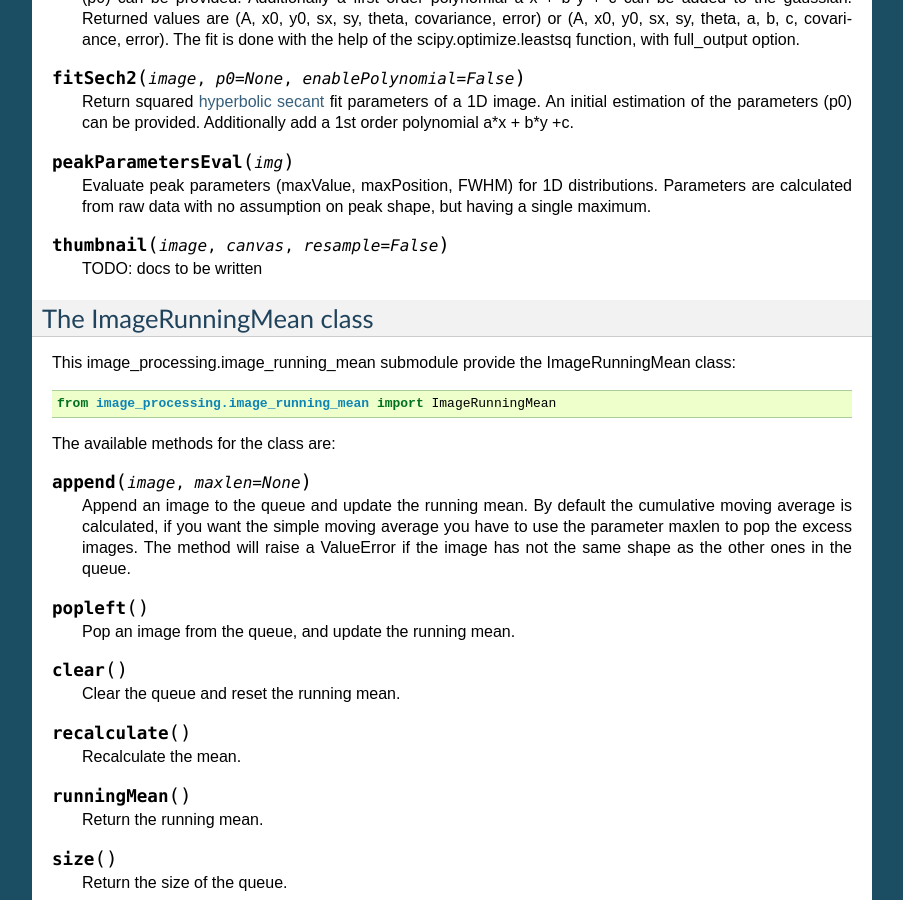
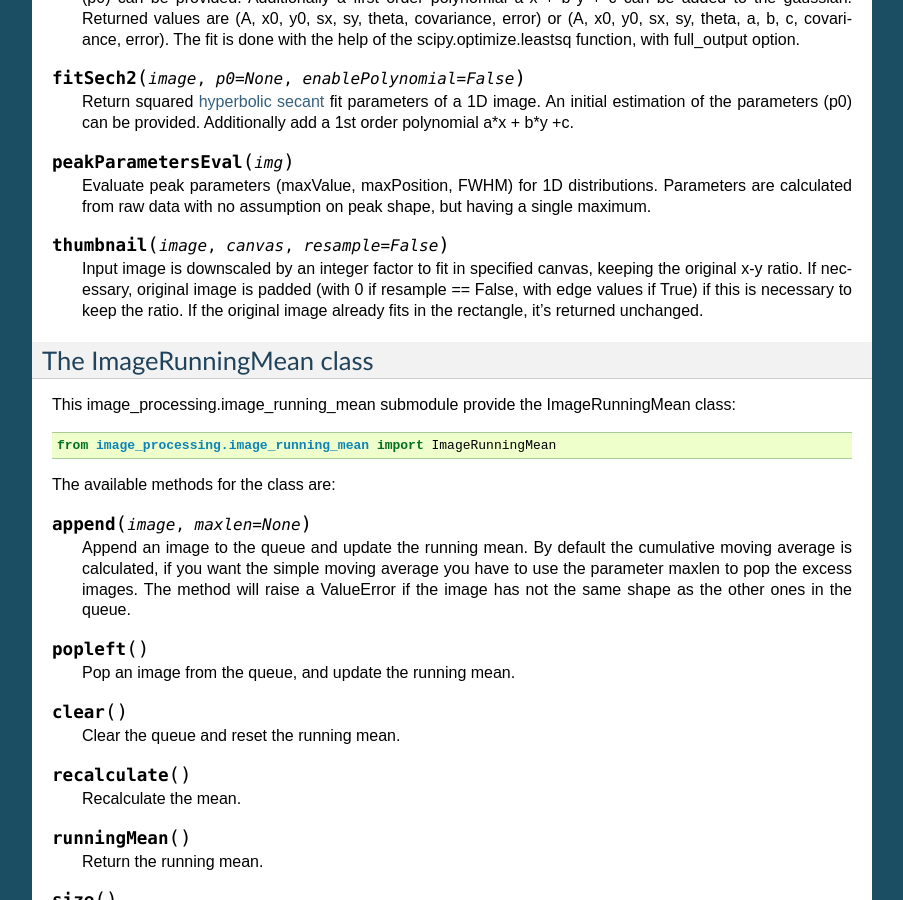
Before and after one commit to European-XFEL/imageProcessing, a Sphinx documentation site: the page built from doc/source/imageProcessing.rst, in a window 1280 px wide and 900 px high, scrolled down 1344 px. Shown: the whole window, without its empty margins (198-1101 px from the left). Built offline with Sphinx 7.4.7, drawn with Linux system fonts in a browser that asks for light colours.

Commit message:
thumbnail docs added

```diff
--- a/doc/source/imageProcessing.rst
+++ b/doc/source/imageProcessing.rst
@@ -112,7 +112,13 @@ The following functions are available:
 
 .. function:: thumbnail(image, canvas, resample=False)
 
-    TODO: docs to be written
+    Input image is downscaled by an integer factor to fit in specified canvas,
+    keeping the original x-y ratio. If necessary, original image is padded
+    (with 0 if resample == False, with edge values if True) if this is
+    necessary to keep the ratio.
+    If the original image already fits in the rectangle, it's returned
+    unchanged.
+
 
 
 The ImageRunningMean class
```
Also changed, not shown: 1 other file.
